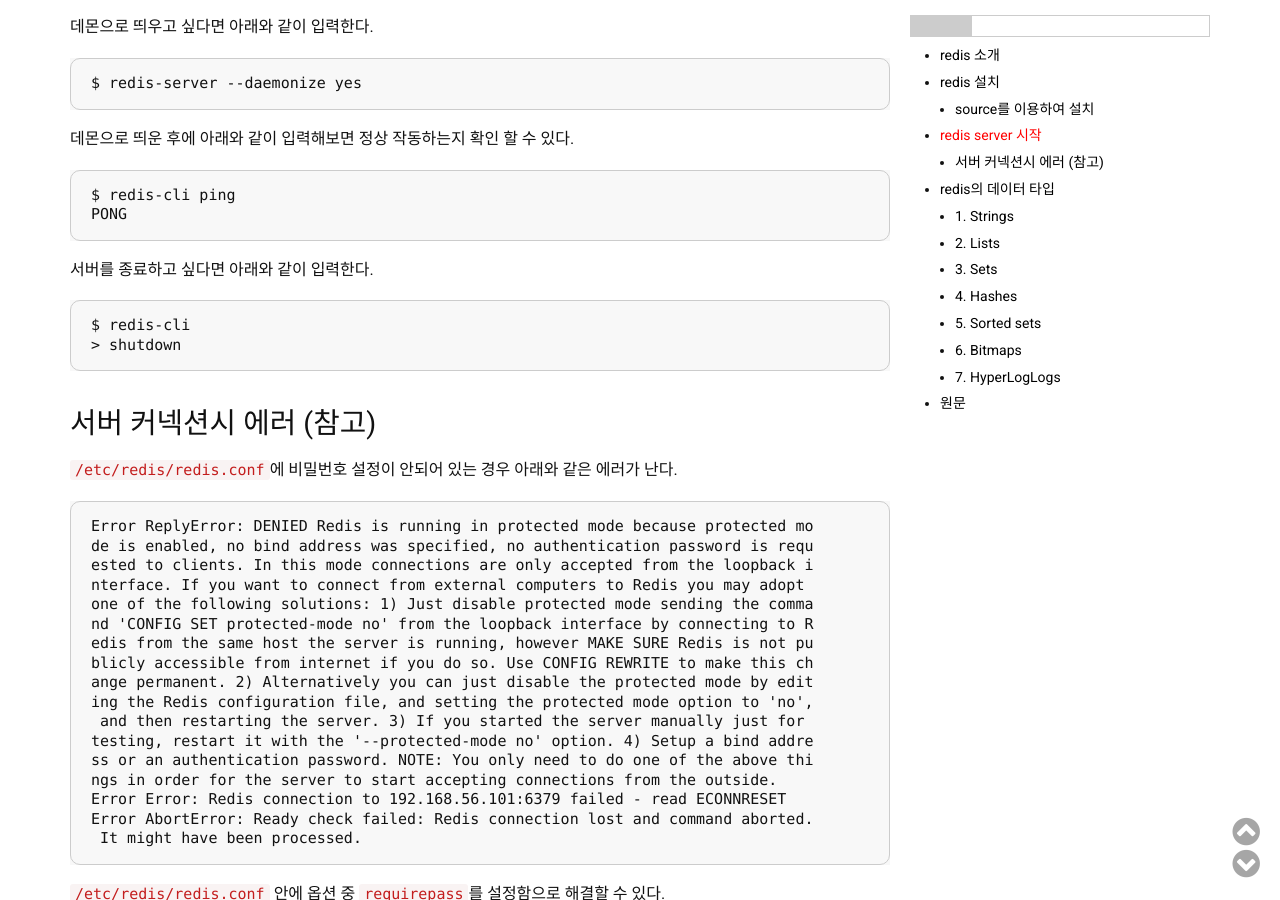
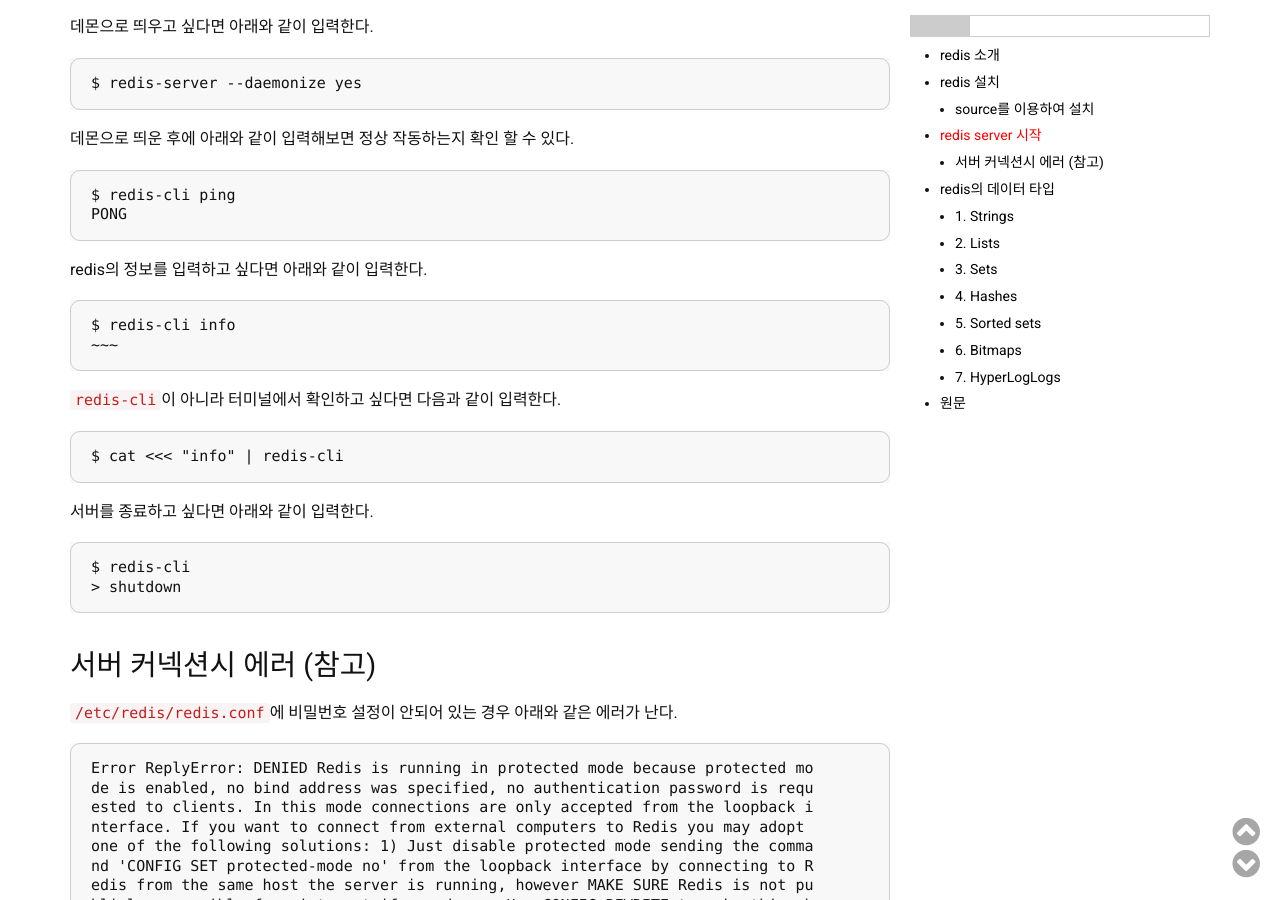
Before and after one commit to seotory/seotory.github.io, a Jekyll site: the page built from _posts/study/2016-11-03-introduction-to-redis.markdown, in a window 1280 px wide and 900 px high, scrolled down 1659 px. Built offline with Jekyll 4.4.1, drawn with Linux system fonts in a browser that asks for light colours; nearby versions of some CDN libraries; comment, search, counter and statistics services are not loaded.

Commit message:
redis 내용 추가

````diff
--- a/_posts/study/2016-11-03-introduction-to-redis.markdown
+++ b/_posts/study/2016-11-03-introduction-to-redis.markdown
@@ -63,6 +63,19 @@ $ redis-server --daemonize yes
 ```
 $ redis-cli ping
 PONG
+```
+
+redis의 정보를 입력하고 싶다면 아래와 같이 입력한다.
+
+```
+$ redis-cli info
+~~~
+```
+
+`redis-cli`이 아니라 터미널에서 확인하고 싶다면 다음과 같이 입력한다.
+
+```
+$ cat <<< "info" | redis-cli
 ```
 
 서버를 종료하고 싶다면 아래와 같이 입력한다.
````
